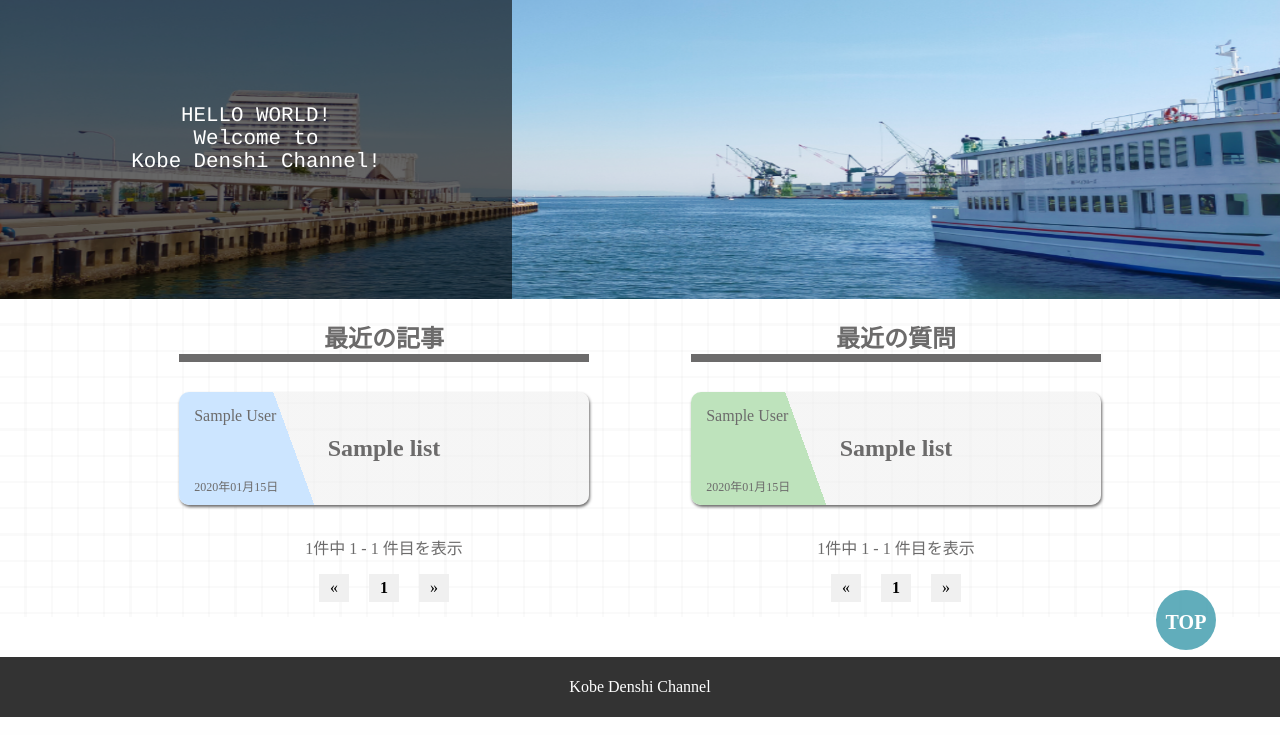
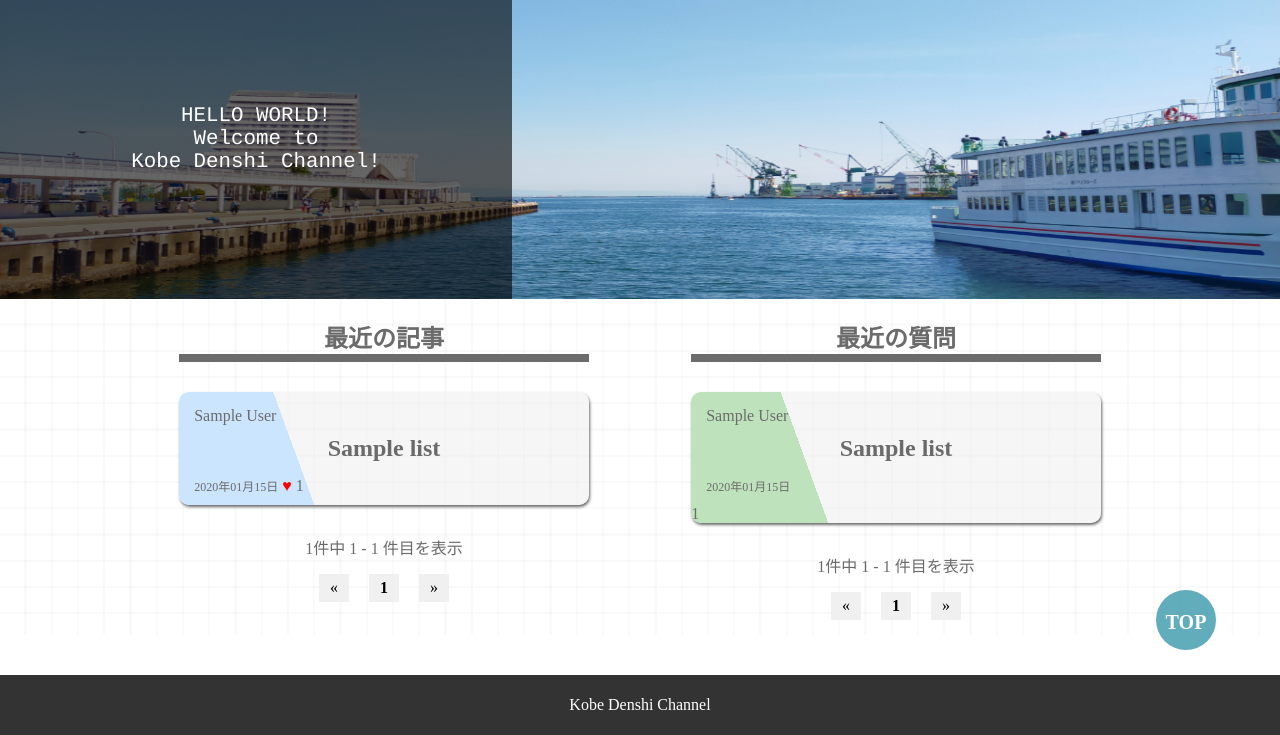
Before and after one commit to kobepbl/pbl1, a PHP site: page / in a window 1280 px wide. Shown: the part 70-805 px from the top of the page. Run offline with PHP 8.4, Linux system fonts and the light colour scheme; the visitor is signed in with stand-in values (Sample User, id 1); tables that the repository leaves empty hold one stand-in row (values such as "Sample post"); some libraries are stand-ins or nearby versions.

Commit message:
ハート様

```diff
--- a/css/post.css
+++ b/css/post.css
@@ -90,6 +90,10 @@ article a {
 
 .article-title a:hover {
   text-decoration: underline;
+}
+
+.heart {
+  color: red;
 }
 
 a.page_number:visited {
--- a/index.php
+++ b/index.php
@@ -40,6 +40,8 @@ require_once __DIR__ . '/header.php';
             <p class="article-user"><object><a href=<?= $user_php ?>?user_id=<?= $article['user_id'] ?>><?= $article['name'] ?></a></object></p>
             <h2 class="article-title"><object><a href="article/article_show.php?article_id=<?= $article['article_id'] ?>"><?= $article['title'] ?></a></object></h2>
             <p class="article-date"><?= date('Y年m月d日', strtotime($article['creation_date'])) ?></p>
+            <span class="heart">♥</span>
+            <span class="article-like"><?= $article['like_count'] ?></span>
           </article>
         </a>
       <?php
@@ -58,6 +60,7 @@ require_once __DIR__ . '/header.php';
             <p class="article-user"><object><a href=<?= $user_php ?>?user_id=<?= $question['user_id'] ?>><?= $question['name'] ?></a></object></p>
             <h2 class="article-title"><object><a href="question/question_show.php?question_id=<?= $question['question_id'] ?>"><?= $question['title'] ?></a></object></h2>
             <p class="article-date"><?= date('Y年m月d日', strtotime($question['question_date'])) ?></p>
+            <p class="article-like"><?= $question['like_count'] ?></p>
           </article>
         </a>
       <?php
```
